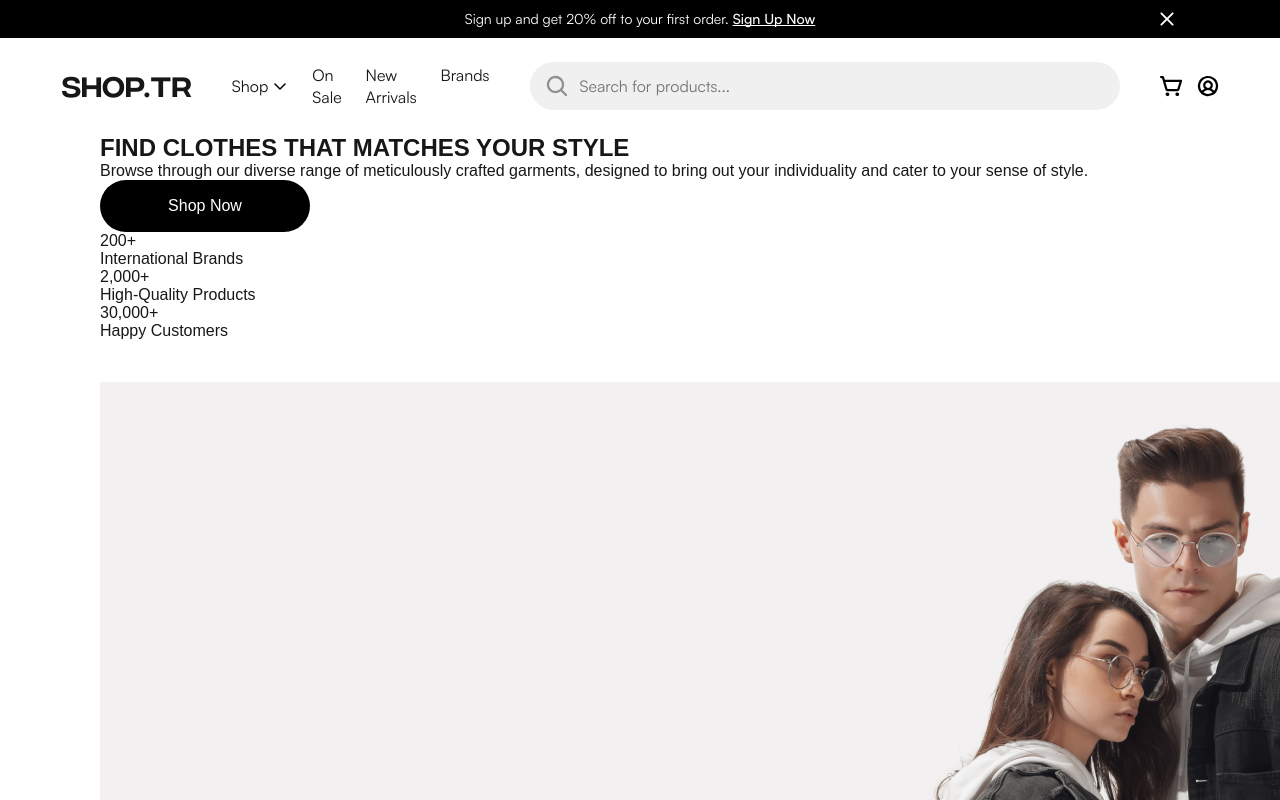
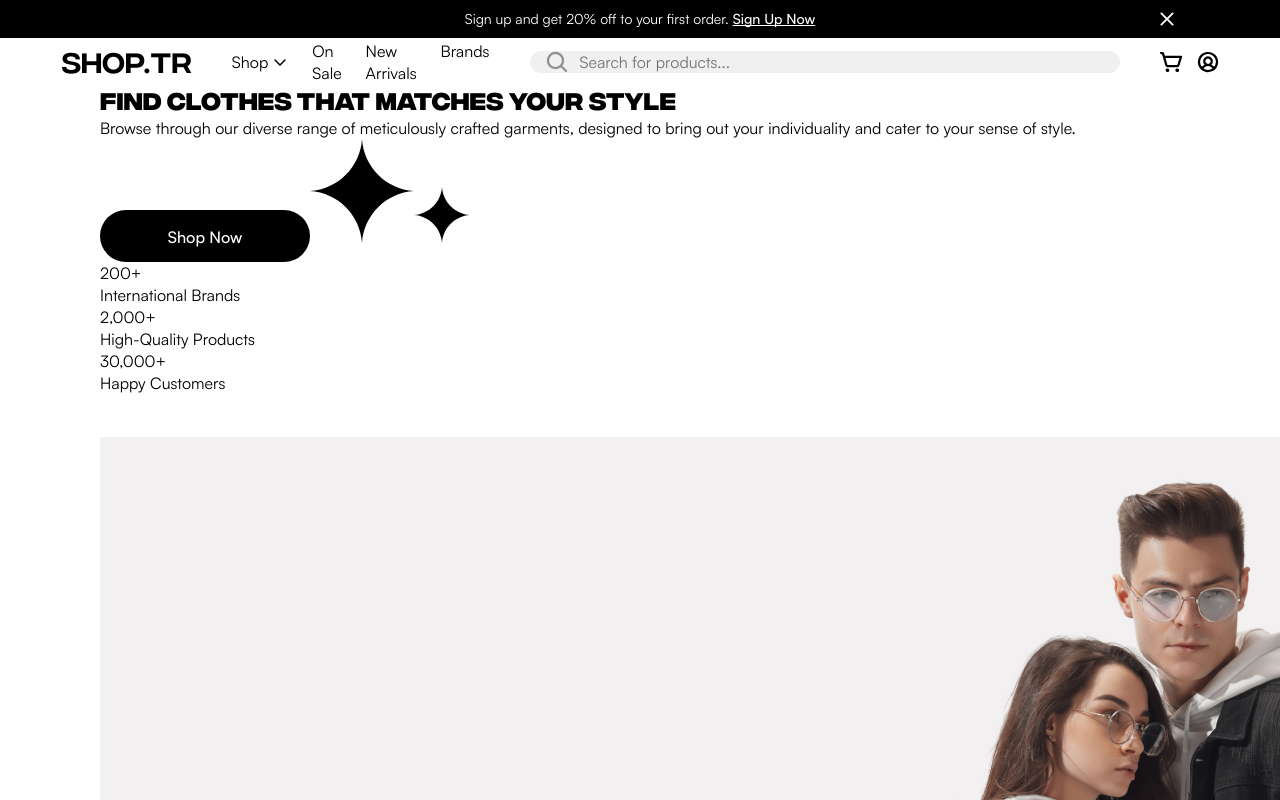
Before and after one commit to TretCreation/ecommerce-frontend-nextjs-15, a Next.js app: page / in a window 1280 px wide. Shown: the top 800 px of the page. Built offline with nearby package versions, Linux system fonts and the light colour scheme.

Commit message:
global refactoring

```diff
--- a/src/app/globals.css
+++ b/src/app/globals.css
@@ -1,27 +1,6 @@
 :root {
-  --background: #ffffff;
-  --foreground: #171717;
-}
-
-@media (prefers-color-scheme: dark) {
-  :root {
-    --background: #ffffff;
-    --foreground: #171717;
-  }
-}
-
-html,
-body {
-  max-width: 100vw;
-  overflow-x: hidden;
-}
-
-body {
-  color: var(--foreground);
-  background: var(--background);
-  font-family: Arial, Helvetica, sans-serif;
-  -webkit-font-smoothing: antialiased;
-  -moz-osx-font-smoothing: grayscale;
+  --font-primary: var(--font-satoshi);
+  --font-secondary: var(--font-integralcf);
 }
 
 * {
@@ -30,9 +9,36 @@ body {
   margin: 0;
 }
 
+html,
+body {
+  font-family: var(--font-primary);
+  font-weight: 400;
+  max-width: 100vw;
+  overflow-x: hidden;
+  -webkit-font-smoothing: antialiased;
+  -moz-osx-font-smoothing: grayscale;
+}
+
+h1,
+h2,
+h3,
+h4,
+h5,
+h6 {
+  font-family: var(--font-secondary);
+  font-weight: 700;
+}
+
 a {
   color: inherit;
   text-decoration: none;
+}
+
+input,
+button {
+  font-family: var(--font-primary);
+  font-weight: 400;
+  font-size: 16px;
 }
 
 .container {
@@ -40,9 +46,3 @@ a {
   padding: 0 100px;
   margin: 0 auto;
 }
-
-@media (prefers-color-scheme: dark) {
-  html {
-    color-scheme: dark;
-  }
-}
--- a/src/app/layout.tsx
+++ b/src/app/layout.tsx
@@ -32,8 +32,8 @@ export default function RootLayout({
   children: React.ReactNode
 }>) {
   return (
-    <html lang='en'>
-      <body className={`${integralCFFont.variable} ${satoshiFont.variable}`}>
+    <html lang='en' className={`${integralCFFont.variable} ${satoshiFont.variable}`}>
+      <body>
         <TopBanner />
         <Header />
         <main className='container'>{children}</main>
--- a/src/components/home/hero-section/HeroSection.tsx
+++ b/src/components/home/hero-section/HeroSection.tsx
@@ -7,6 +7,8 @@ import ZaraIcon from "@/public/icons/zara.svg"
 import GucciIcon from "@/public/icons/gucci.svg"
 import PradaIcon from "@/public/icons/prada.svg"
 import CalvinKleinIcon from "@/public/icons/calvin-klein.svg"
+import DiamondIcon from "@/public/icons/diamond.svg"
+import DiamondSmallIcon from "@/public/icons/diamond-small.svg"
 
 const HeroSection = () => {
   return (
@@ -19,6 +21,8 @@ const HeroSection = () => {
       <Button appearance='primary' size='medium'>
         Shop Now
       </Button>
+      <DiamondIcon />
+      <DiamondSmallIcon />
       <div className={styles["hero__stats"]}>
         <div className={styles.stat}>
           <div className={styles.number}>200+</div>
--- a/src/components/layout/header/Header.module.scss
+++ b/src/components/layout/header/Header.module.scss
@@ -1,8 +1,8 @@
 .header {
   width: 100%;
   max-width: 1440px;
+  height: 48px;
   margin: 0 auto;
-  padding: 0 20px;
   display: flex;
   align-items: center;
   justify-content: center;
@@ -27,8 +27,8 @@
 
     a {
       font-size: 16px;
-      font-family: var(--font-satoshi), sans-serif;
-      font-weight: 400;
+    }
+    .searchbox {
     }
   }
 
--- a/src/components/layout/top-banner/TopBanner.module.scss
+++ b/src/components/layout/top-banner/TopBanner.module.scss
@@ -11,20 +11,16 @@
   width: 100vw;
   margin-left: calc(-50vw + 50%);
 
-  .banner-text {
-    font-family: var(--font-satoshi), sans-serif;
-    font-weight: 400;
-
   .banner-link {
     font-weight: 500;
     text-decoration: underline;
     text-decoration-skip-ink: none;
   }
 }
+
 .icon {
   justify-content: flex-end;
   position: absolute;
   float: right;
   right: 103px;
 }
-}
--- a/src/components/layout/top-banner/TopBanner.tsx
+++ b/src/components/layout/top-banner/TopBanner.tsx
@@ -6,7 +6,7 @@ import Cross from "@/public/icons/cross.svg"
 const TopBanner = () => {
   return (
     <div className={styles["top-banner"]}>
-      <p className={styles["banner-text"]}>
+      <p>
         Sign up and get 20% off to your first order.{" "}
         <Link href={"/"} className={styles["banner-link"]}>
           Sign Up Now
--- a/src/components/ui/button/Button.module.scss
+++ b/src/components/ui/button/Button.module.scss
@@ -1,7 +1,5 @@
 .button {
-  font-family: var(--font-satosh);
   font-weight: 500;
-  font-size: 16px;
   color: #fff;
 }
 
--- a/src/components/ui/searchbox/SearchBox.module.scss
+++ b/src/components/ui/searchbox/SearchBox.module.scss
@@ -1,19 +1,16 @@
-.searchbox {
+.searchbox-container {
   display: flex;
+  width: max-content;
   align-items: center;
   background: #f0f0f0;
-  width: 607px;
-  height: 48px;
   border-radius: 62px;
+  width: 100%;
 
-  .input {
+  .searchbox {
     width: 540px;
     outline: none;
     background: transparent;
     border: none;
-    font-family: var(--font-satoshi);
-    font-weight: 400;
-    font-size: 16px;
     margin-left: 12px;
     color: #000;
   }
--- a/src/components/ui/searchbox/SearchBox.tsx
+++ b/src/components/ui/searchbox/SearchBox.tsx
@@ -4,9 +4,9 @@ import FindIcon from "@/public/icons/find.svg"
 
 const SearchBox = () => {
   return (
-    <div className={styles.searchbox}>
+    <div className={styles["searchbox-container"]}>
       <FindIcon className={styles.icon} />
-      <input type='text' placeholder='Search for products...' className={styles.input} />
+      <input type='text' placeholder='Search for products...' className={styles.searchbox} />
     </div>
   )
 }
```
Lines whose indentation alone changed are shown as unchanged.
